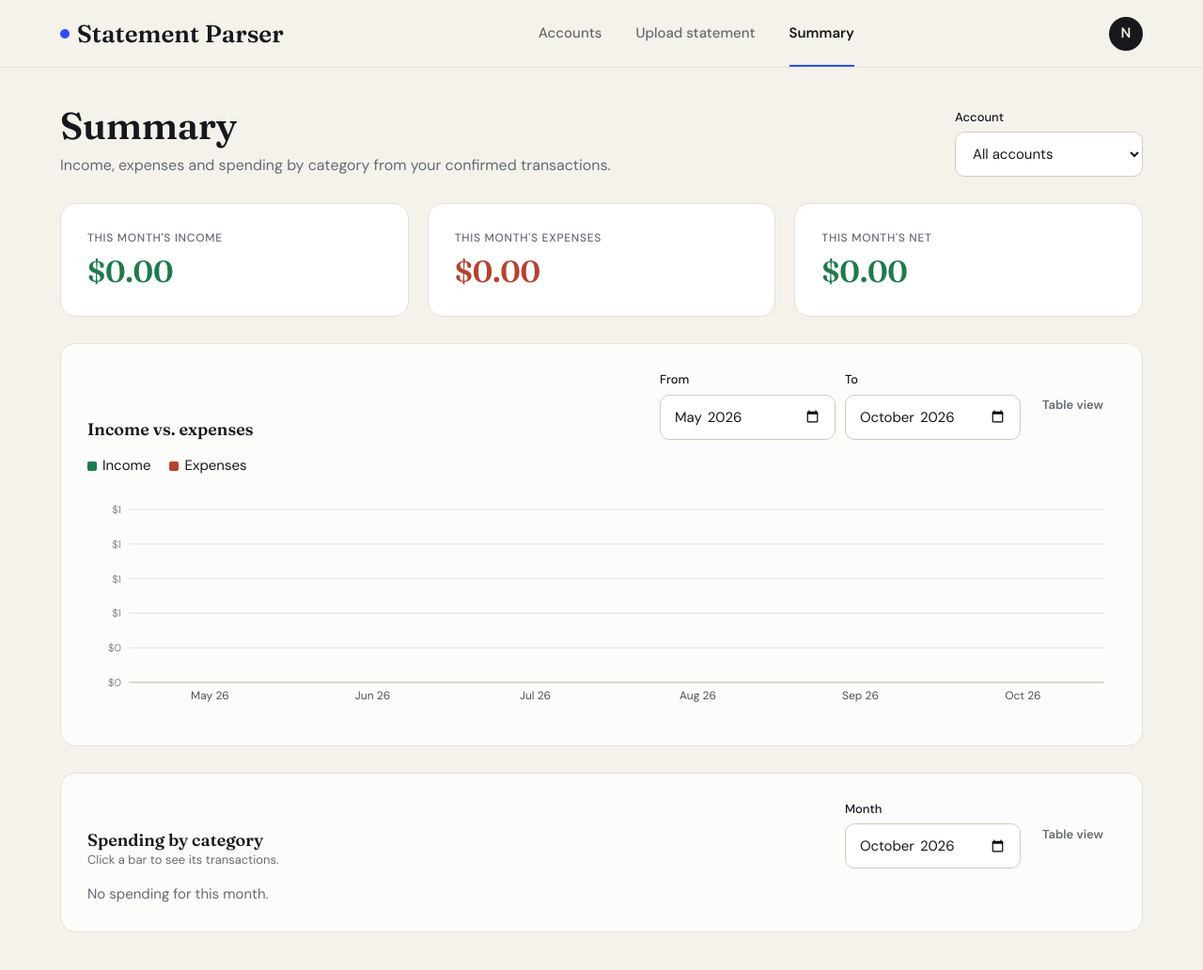
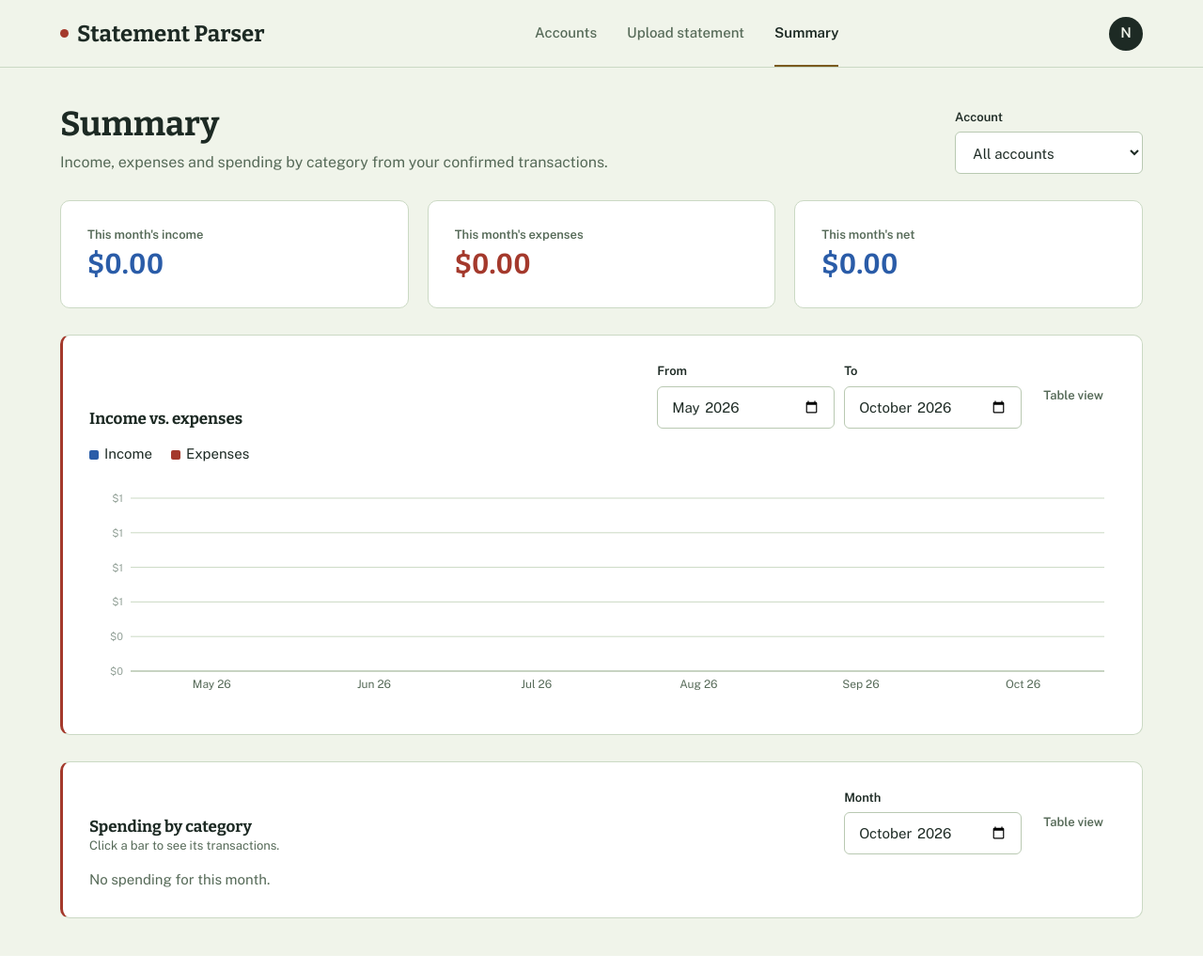
Before and after one commit to AliAliAljasim/tide-finance-tracker, a Flask app: page /summary in a window 1280 px wide. Shown: the whole page at 94% size. Run offline with Flask 3, Linux system fonts and the light colour scheme; the visitor is signed in with stand-in values (Sample User, id 1); data that the repository does not hold is empty.

Commit message:
Redesign: give the app a distinct visual identity ("The Ledger")
Replaces the generic card-and-pill look with an identity grounded in the
product's own subject matter — turning a bank statement into kept
ledger entries:

- Color: pale ledger-paper green background, white index-card surfaces,
  deep ledger ink, and a single red ('--neg') reserved for debits and
  errors — reviving the old bookkeeping idiom 'in the red' instead of
  a generic red/green positive-negative convention. Credits use a
  validated blue-black ledger-ink blue ('--pos': #2A5CA8) rather than
  the clichéd fintech green; both the UI and the summary charts share
  this same pair (validated via the dataviz skill's palette checker —
  plain dark ink failed the categorical lightness/chroma checks as a
  chart mark, which is why credits are ink-blue and not literal black).
- Type: Bitter (slab serif, statement-letterhead character) for
  headings, Public Sans (the US forms typeface) for UI/body — two
  clearly distinct families. Money is always tabular-figure and
  right-aligned rather than switched to a decorative monospace face.
- Components: a new .ledger-card/.table-card treatment (the red margin
  rule printed down the side of real ledger paper) on every panel that
  holds line-item data; a .stamp component (the one deliberately
  all-caps, inked, rotated mark in the whole UI) for a statement's
  Confirmed/Failed state, replacing generic status pills for just that
  moment; tighter corner radii so cards read as paper, not SaaS tiles;
  no shadows or gradients anywhere.
- Copy: removed the middle-dot-joined meta strings and em-dash labels
  in the auth panels, status list, and chart tooltips in favor of
  plain sentence-case copy.
- Contrast re-checked by hand (WCAG) after the palette swap; --muted
  darkened from an initial pick that measured 4.18:1 to 5.1:1+ against
  both the paper and white surfaces. prefers-reduced-motion is
  respected globally.

Backend untouched — no app.py/test changes; all 47 tests still pass.

```diff
--- a/static/css/app.css
+++ b/static/css/app.css
@@ -1,21 +1,24 @@
 :root {
-  --ground: #F5F2EB;
-  --surface: #FFFFFF;
-  --ink: #16181D;
-  --muted: #666A72;
-  --line: #E6E1D6;
-  --line-soft: #F0ECE2;
-  --track: #EFEBE0;
-  --border-input: #D2CCBD;
-  --accent: #2F4BFF;
+  /* "The Ledger" — pale accounting-pad paper, ink, and a single red rule
+     for debits (the old bookkeeping idiom: "in the red"). Credits and
+     success states stay in ordinary ink; there is no separate green. */
+  --ground: #F0F4EA;        /* ledger-paper green */
+  --surface: #FFFFFF;       /* index-card white */
+  --ink: #1D2A24;           /* ledger ink */
+  --muted: #566A58;         /* faded ink */
+  --line: #CBD9C4;          /* pale rule line */
+  --line-soft: #DEE8D8;
+  --track: #E3EBDD;
+  --border-input: #B9C9B2;
+  --accent: #7A5A1E;        /* brass ink — links, primary actions, stamps */
   --accent-ink: #FFFFFF;
-  --pos: #1F7A4D;
-  --neg: #B4432F;
-  --font-display: 'Fraunces', Georgia, serif;
-  --font-body: 'DM Sans', system-ui, sans-serif;
-  --font-mono: 'DM Mono', ui-monospace, monospace;
-  --radius: 16px;
-  --radius-sm: 10px;
+  --pos: #2A5CA8;           /* credits: blue-black ledger ink, not green */
+  --neg: #A4392C;           /* debits/errors: ledger red */
+  --font-display: 'Bitter', Georgia, serif;
+  --font-body: 'Public Sans', system-ui, sans-serif;
+  --font-mono: 'Public Sans', system-ui, sans-serif;
+  --radius: 10px;
+  --radius-sm: 6px;
 }
 
 * { margin: 0; padding: 0; box-sizing: border-box; }
@@ -25,12 +28,13 @@ button, input, select, textarea { font-family: inherit; font-size: inherit; colo
 .hidden { display: none !important; }
 @keyframes spin { to { transform: rotate(360deg); } }
 :focus-visible { outline: 2px solid var(--accent); outline-offset: 2px; }
+@media (prefers-reduced-motion: reduce) { * { animation-duration: .001ms !important; transition-duration: .001ms !important; } }
 
 /* Header */
 .site-header { height: 72px; padding: 0 64px; display: flex; align-items: center; justify-content: space-between; border-bottom: 1px solid var(--line); background: var(--ground); }
-.brand { font: 600 26px var(--font-display); text-decoration: none; display: flex; align-items: center; gap: 8px; }
-.brand::before { content: ''; width: 10px; height: 10px; border-radius: 50%; background: var(--accent); }
-.site-nav { display: flex; gap: 36px; align-self: stretch; }
+.brand { font: 700 24px var(--font-display); text-decoration: none; display: flex; align-items: center; gap: 9px; }
+.brand::before { content: ''; width: 9px; height: 9px; border-radius: 50%; background: var(--neg); }
+.site-nav { display: flex; gap: 32px; align-self: stretch; }
 .site-nav a { display: flex; align-items: center; font-weight: 500; color: var(--muted); text-decoration: none; border-bottom: 2px solid transparent; padding-top: 2px; }
 .site-nav a.active { color: var(--ink); font-weight: 600; border-bottom-color: var(--accent); }
 .site-nav a:hover { color: var(--ink); }
@@ -38,33 +42,39 @@ button, input, select, textarea { font-family: inherit; font-size: inherit; colo
 .user-menu { position: relative; }
 .user-menu summary { list-style: none; width: 36px; height: 36px; border-radius: 50%; background: var(--ink); color: var(--ground); font-weight: 600; display: flex; align-items: center; justify-content: center; cursor: pointer; }
 .user-menu summary::-webkit-details-marker { display: none; }
-.user-menu-list { position: absolute; right: 0; top: 46px; min-width: 180px; background: var(--surface); border: 1px solid var(--line); border-radius: 12px; padding: 6px; box-shadow: 0 8px 24px rgba(22,24,29,.10); z-index: 50; }
-.user-menu-list a { display: block; padding: 10px 12px; border-radius: 8px; text-decoration: none; font-weight: 500; }
+.user-menu-list { position: absolute; right: 0; top: 46px; min-width: 180px; background: var(--surface); border: 1px solid var(--line); border-radius: var(--radius-sm); padding: 6px; box-shadow: 0 8px 24px rgba(29,42,36,.12); z-index: 50; }
+.user-menu-list a { display: block; padding: 10px 12px; border-radius: 6px; text-decoration: none; font-weight: 500; }
 .user-menu-list a:hover { background: var(--ground); }
 .user-menu-list a.danger { color: var(--neg); }
 
 .page { padding: 40px 64px; }
 .page-head { display: flex; align-items: flex-end; justify-content: space-between; gap: 24px; margin-bottom: 28px; }
-.page-title { font: 600 40px/1.1 var(--font-display); letter-spacing: -.01em; margin-bottom: 8px; }
+.page-title { font: 700 36px/1.15 var(--font-display); letter-spacing: -.005em; margin-bottom: 8px; }
 .page-sub { color: var(--muted); font-size: 16px; }
 .page-actions { display: flex; gap: 10px; align-items: center; flex-wrap: wrap; }
 
 /* Primitives */
 .card { background: var(--surface); border: 1px solid var(--line); border-radius: var(--radius); padding: 24px; }
 .card-lg { padding: 28px; }
-.label { font: 500 12px var(--font-body); letter-spacing: .06em; text-transform: uppercase; color: var(--muted); }
-.stat-value { font: 600 32px var(--font-display); letter-spacing: -.01em; margin-top: 8px; }
+/* A ledger-row card: the printed red margin rule down the left edge of
+   real accounting paper, reserved for panels that hold line items. */
+.ledger-card { border-left: 3px solid var(--neg); padding-left: 21px; }
+/* Same margin rule, no extra inset — for a card that wraps a table, whose
+   own cell padding already provides the spacing. */
+.table-card { border-left: 3px solid var(--neg); }
+.label { font: 600 13px var(--font-body); color: var(--muted); }
+.stat-value { font: 700 30px var(--font-display); letter-spacing: -.005em; margin-top: 6px; font-variant-numeric: tabular-nums; }
 .stat-sub { font-size: 13px; color: var(--muted); margin-top: 6px; }
-.mono { font-family: var(--font-mono); font-size: 14px; }
+.mono { font-variant-numeric: tabular-nums; }
 .pos { color: var(--pos); } .neg { color: var(--neg); } .muted { color: var(--muted); }
 .link { color: var(--accent); font-weight: 600; font-size: 14px; text-decoration: none; }
 .link:hover { text-decoration: underline; }
 .row { display: flex; gap: 24px; }
 .stack { display: flex; flex-direction: column; gap: 16px; }
 
-.btn { font: 600 14px var(--font-body); border-radius: var(--radius-sm); padding: 12px 18px; cursor: pointer; border: 1px solid transparent; text-decoration: none; display: inline-flex; align-items: center; justify-content: center; gap: 8px; }
+.btn { font: 600 14px var(--font-body); border-radius: var(--radius-sm); padding: 12px 18px; cursor: pointer; border: 1px solid transparent; text-decoration: none; display: inline-flex; align-items: center; justify-content: center; gap: 8px; transition: filter .12s ease, background-color .12s ease; }
 .btn-primary { background: var(--accent); color: var(--accent-ink); }
-.btn-primary:hover { filter: brightness(.92); }
+.btn-primary:hover { filter: brightness(1.12); }
 .btn-outline { background: var(--surface); color: var(--ink); border-color: var(--border-input); padding: 11px 17px; }
 .btn-outline:hover { background: var(--ground); }
 .btn-danger { background: var(--neg); color: #fff; }
@@ -74,7 +84,7 @@ button, input, select, textarea { font-family: inherit; font-size: inherit; colo
 .btn-block { width: 100%; }
 
 .field { display: block; }
-.field > span, .field-label { display: block; font-weight: 500; font-size: 13px; margin-bottom: 6px; }
+.field > span, .field-label { display: block; font-weight: 600; font-size: 13px; margin-bottom: 6px; }
 .input, .select, .textarea { width: 100%; font: 400 15px var(--font-body); background: var(--surface); border: 1px solid var(--border-input); border-radius: var(--radius-sm); padding: 12px 14px; }
 .input:focus, .select:focus, .textarea:focus { outline: 2px solid var(--accent); outline-offset: 0; border-color: var(--accent); }
 .textarea { resize: vertical; line-height: 1.5; }
--- a/static/js/accounts.js
+++ b/static/js/accounts.js
@@ -32,7 +32,7 @@ async function loadAccounts() {
         const balanceClass = isCard ? (a.current_balance > 0 ? 'neg' : 'pos') : (a.current_balance < 0 ? 'neg' : 'pos');
         const balanceLabel = isCard ? 'Balance owed' : 'Current balance';
         return `
-        <div class="card card-lg account-card" style="width:280px;">
+        <div class="card card-lg ledger-card account-card" style="width:280px;">
             <div class="label">${TYPE_LABELS[a.type] || a.type}</div>
             <a href="/accounts/${a._id}" class="link" style="font:600 20px var(--font-display);color:var(--ink);text-decoration:none;display:block;margin-top:4px;">${escapeHtml(a.name)}</a>
             <div class="muted" style="font-size:13px;margin-top:2px;">${escapeHtml(a.institution || 'No institution set')}</div>
--- a/static/js/summary.js
+++ b/static/js/summary.js
@@ -151,7 +151,10 @@ function renderMonthlyChart(months) {
     </svg>`;
 
     const tips = {};
-    months.forEach((m, i) => { tips[`inc-${i}`] = `${monthLabel(m.month)} &middot; Income ${money(m.income)}`; tips[`exp-${i}`] = `${monthLabel(m.month)} &middot; Expenses ${money(m.expenses)}`; });
+    months.forEach((m, i) => {
+        tips[`inc-${i}`] = `${monthLabel(m.month)}<br>Income ${money(m.income)}`;
+        tips[`exp-${i}`] = `${monthLabel(m.month)}<br>Expenses ${money(m.expenses)}`;
+    });
     container.querySelectorAll('[data-tip]').forEach(el => {
         el.addEventListener('mousemove', evt => showTooltip(evt, tips[el.dataset.tip]));
         el.addEventListener('mouseleave', hideTooltip);
@@ -247,8 +250,8 @@ function renderCategoryChart(rows, month) {
         const row = rows[Number(el.dataset.idx)];
         el.addEventListener('mousemove', evt => {
             const tip = row.category_id
-                ? `${escapeHtml(row.category)} &middot; ${money(row.total)}`
-                : `${escapeHtml(row.category)} &middot; ${money(row.total)}<br>${(row.breakdown || []).map(b => `${escapeHtml(b.category)}: ${money(b.total)}`).join('<br>')}`;
+                ? `${escapeHtml(row.category)}<br>${money(row.total)}`
+                : `${escapeHtml(row.category)}<br>${money(row.total)}<br>${(row.breakdown || []).map(b => `${escapeHtml(b.category)}: ${money(b.total)}`).join('<br>')}`;
             showTooltip(evt, tip);
         });
         el.addEventListener('mouseleave', hideTooltip);
@@ -261,7 +264,7 @@ function renderCategoryChart(rows, month) {
 async function loadDrilldown(row, month) {
     const res = await fetch(`/api/summary/categories/transactions?month=${month}&category_id=${row.category_id}&account=${currentAccount()}`);
     const data = await res.json();
-    document.getElementById('drilldownTitle').textContent = `${row.category} — ${monthLabel(month)}`;
+    document.getElementById('drilldownTitle').textContent = `${row.category} in ${monthLabel(month)}`;
     document.getElementById('drilldownBody').innerHTML = (data.transactions || []).map(t => `
         <tr><td class="mono">${escapeHtml(t.date)}</td><td>${escapeHtml(t.description)}</td><td class="num">${money(t.amount)}</td></tr>
     `).join('') || '<tr><td colspan="3" class="muted">No transactions.</td></tr>';
--- a/templates/account_detail.html
+++ b/templates/account_detail.html
@@ -16,7 +16,7 @@
         </div>
     </div>
 
-    <div class="card" style="padding:0;overflow-x:auto;">
+    <div class="card table-card" style="padding:0;overflow-x:auto;">
         <table class="table">
             <thead>
                 <tr><th>Date</th><th>Description</th><th>Category</th><th class="num">Amount</th><th>Type</th><th class="num">Balance</th></tr>
--- a/templates/base.html
+++ b/templates/base.html
@@ -6,7 +6,7 @@
     <title>{% block title %}Statement Parser{% endblock %}</title>
     <link rel="preconnect" href="https://fonts.googleapis.com">
     <link rel="preconnect" href="https://fonts.gstatic.com" crossorigin>
-    <link href="https://fonts.googleapis.com/css2?family=DM+Mono:wght@400;500&family=DM+Sans:wght@400;500;600&family=Fraunces:opsz,wght@9..144,400;9..144,600&display=swap" rel="stylesheet">
+    <link href="https://fonts.googleapis.com/css2?family=Bitter:wght@400;600;700&family=Public+Sans:wght@400;500;600;700&display=swap" rel="stylesheet">
     <link rel="stylesheet" href="{{ url_for('static', filename='css/app.css') }}">
     {% block head %}{% endblock %}
 </head>
--- a/templates/forgot_password.html
+++ b/templates/forgot_password.html
@@ -6,7 +6,7 @@
     <title>Reset your password - Statement Parser</title>
     <link rel="preconnect" href="https://fonts.googleapis.com">
     <link rel="preconnect" href="https://fonts.gstatic.com" crossorigin>
-    <link href="https://fonts.googleapis.com/css2?family=DM+Mono:wght@400;500&family=DM+Sans:wght@400;500;600&family=Fraunces:opsz,wght@9..144,400;9..144,600&display=swap" rel="stylesheet">
+    <link href="https://fonts.googleapis.com/css2?family=Bitter:wght@400;600;700&family=Public+Sans:wght@400;500;600;700&display=swap" rel="stylesheet">
     <link rel="stylesheet" href="{{ url_for('static', filename='css/app.css') }}">
     <link rel="stylesheet" href="{{ url_for('static', filename='css/auth.css') }}">
 </head>
--- a/templates/login.html
+++ b/templates/login.html
@@ -6,7 +6,7 @@
     <title>Sign in - Statement Parser</title>
     <link rel="preconnect" href="https://fonts.googleapis.com">
     <link rel="preconnect" href="https://fonts.gstatic.com" crossorigin>
-    <link href="https://fonts.googleapis.com/css2?family=DM+Mono:wght@400;500&family=DM+Sans:wght@400;500;600&family=Fraunces:opsz,wght@9..144,400;9..144,600&display=swap" rel="stylesheet">
+    <link href="https://fonts.googleapis.com/css2?family=Bitter:wght@400;600;700&family=Public+Sans:wght@400;500;600;700&display=swap" rel="stylesheet">
     <link rel="stylesheet" href="{{ url_for('static', filename='css/app.css') }}">
     <link rel="stylesheet" href="{{ url_for('static', filename='css/auth.css') }}">
 </head>
@@ -18,7 +18,7 @@
                 <h2 class="auth-headline">Upload a statement, get transactions back.</h2>
                 <p class="auth-lede">AI reads your PDF or scanned statement so you don't have to retype it.</p>
             </div>
-            <div class="auth-foot mono">PDF &middot; JPG &middot; PNG &middot; AI-parsed</div>
+            <div class="auth-foot">Works with PDF, JPG and PNG statements.</div>
         </aside>
 
         <main class="auth-main">
--- a/templates/reset_password.html
+++ b/templates/reset_password.html
@@ -6,7 +6,7 @@
     <title>Set a new password - Statement Parser</title>
     <link rel="preconnect" href="https://fonts.googleapis.com">
     <link rel="preconnect" href="https://fonts.gstatic.com" crossorigin>
-    <link href="https://fonts.googleapis.com/css2?family=DM+Mono:wght@400;500&family=DM+Sans:wght@400;500;600&family=Fraunces:opsz,wght@9..144,400;9..144,600&display=swap" rel="stylesheet">
+    <link href="https://fonts.googleapis.com/css2?family=Bitter:wght@400;600;700&family=Public+Sans:wght@400;500;600;700&display=swap" rel="stylesheet">
     <link rel="stylesheet" href="{{ url_for('static', filename='css/app.css') }}">
     <link rel="stylesheet" href="{{ url_for('static', filename='css/auth.css') }}">
 </head>
--- a/templates/review.html
+++ b/templates/review.html
@@ -5,7 +5,7 @@
     <div class="page-head">
         <div>
             <h1 class="page-title">Review transactions</h1>
-            <p class="page-sub" id="reviewSub">Check the parsed rows below. Red rows failed balance/date validation; amber rows look like duplicates &mdash; flagged rows need a look before you confirm.</p>
+            <p class="page-sub" id="reviewSub">Check the parsed rows below. Red rows failed balance or date validation. Amber rows look like duplicates. Fix what needs fixing before you confirm.</p>
         </div>
         <div class="page-actions">
             <button type="button" id="addRowBtn" class="btn btn-outline">+ Add row</button>
@@ -16,7 +16,7 @@
 
     <div id="statementBanner" class="card hidden" style="margin-bottom:20px;border-color:var(--neg);"></div>
 
-    <div class="card" style="padding:0;overflow-x:auto;">
+    <div class="card table-card" style="padding:0;overflow-x:auto;">
         <table class="table" id="txTable">
             <thead>
                 <tr>
--- a/templates/signup.html
+++ b/templates/signup.html
@@ -6,7 +6,7 @@
     <title>Create your account - Statement Parser</title>
     <link rel="preconnect" href="https://fonts.googleapis.com">
     <link rel="preconnect" href="https://fonts.gstatic.com" crossorigin>
-    <link href="https://fonts.googleapis.com/css2?family=DM+Mono:wght@400;500&family=DM+Sans:wght@400;500;600&family=Fraunces:opsz,wght@9..144,400;9..144,600&display=swap" rel="stylesheet">
+    <link href="https://fonts.googleapis.com/css2?family=Bitter:wght@400;600;700&family=Public+Sans:wght@400;500;600;700&display=swap" rel="stylesheet">
     <link rel="stylesheet" href="{{ url_for('static', filename='css/app.css') }}">
     <link rel="stylesheet" href="{{ url_for('static', filename='css/auth.css') }}">
 </head>
@@ -18,7 +18,7 @@
                 <h2 class="auth-headline">Your statements, parsed automatically.</h2>
                 <p class="auth-lede">Create an account to upload bank statements and let AI extract the transactions.</p>
             </div>
-            <div class="auth-foot mono">Private to you &middot; Passwords are hashed</div>
+            <div class="auth-foot">Only you can see your statements. Passwords are hashed, never stored in plain text.</div>
         </aside>
 
         <main class="auth-main">
--- a/templates/summary.html
+++ b/templates/summary.html
@@ -4,16 +4,18 @@
 <style>
   .viz-root {
     color-scheme: light;
-    --surface-1: #fcfcfb;
-    --text-primary: #0b0b0b;
-    --text-secondary: #52514e;
-    --text-muted: #898781;
-    --grid-line: #e1e0d9;
-    --axis-line: #c3c2b7;
-    --series-income: #1F7A4D;
-    --series-expense: #B4432F;
+    --surface-1: var(--surface);
+    --text-primary: var(--ink);
+    --text-secondary: var(--muted);
+    --text-muted: #94A299;
+    --grid-line: var(--line);
+    --axis-line: #A9BBA2;
+    /* Same ledger convention as everywhere else: credits in blue-black ink,
+       debits in red — no separate green for "positive." */
+    --series-income: var(--pos);
+    --series-expense: var(--neg);
     --cat-1: #2a78d6; --cat-2: #eb6834; --cat-3: #1baf7a; --cat-4: #eda100;
-    --cat-5: #e87ba4; --cat-6: #008300; --cat-7: #4a3aa7; --cat-other: #898781;
+    --cat-5: #e87ba4; --cat-6: #008300; --cat-7: #4a3aa7; --cat-other: var(--muted);
   }
   .viz-card { background: var(--surface-1); }
   .viz-legend { display: flex; gap: 20px; align-items: center; flex-wrap: wrap; }
@@ -61,10 +63,10 @@
         </div>
     </div>
 
-    <div class="card card-lg viz-card" style="margin-bottom:28px;">
+    <div class="card card-lg viz-card table-card" style="margin-bottom:28px;">
         <div class="page-head" style="margin-bottom:16px;">
             <div>
-                <h2 style="font:600 18px var(--font-display);">Income vs. expenses</h2>
+                <h2 style="font:700 17px var(--font-display);">Income vs. expenses</h2>
             </div>
             <div class="page-actions">
                 <label class="field"><span>From</span><input type="month" id="monthlyFrom" class="input"></label>
@@ -83,10 +85,10 @@
         </table>
     </div>
 
-    <div class="card card-lg viz-card">
+    <div class="card card-lg viz-card table-card">
         <div class="page-head" style="margin-bottom:16px;">
             <div>
-                <h2 style="font:600 18px var(--font-display);">Spending by category</h2>
+                <h2 style="font:700 17px var(--font-display);">Spending by category</h2>
                 <p class="page-sub" style="font-size:13px;">Click a bar to see its transactions.</p>
             </div>
             <div class="page-actions">
@@ -101,7 +103,7 @@
         </table>
 
         <div id="categoryDrilldown" class="hidden" style="margin-top:20px;border-top:1px solid var(--line);padding-top:16px;">
-            <h3 id="drilldownTitle" style="font:600 15px var(--font-body);margin-bottom:10px;"></h3>
+            <h3 id="drilldownTitle" style="font:700 15px var(--font-body);margin-bottom:10px;"></h3>
             <table class="table" id="drilldownTable">
                 <thead><tr><th>Date</th><th>Description</th><th class="num">Amount</th></tr></thead>
                 <tbody id="drilldownBody"></tbody>
--- a/templates/upload.html
+++ b/templates/upload.html
@@ -44,8 +44,8 @@
             </form>
         </div>
 
-        <div class="card card-lg" style="flex:1;">
-            <h2 style="font:600 18px var(--font-display);margin-bottom:12px;">Recent statements</h2>
+        <div class="card card-lg table-card" style="flex:1;">
+            <h2 style="font:700 17px var(--font-display);margin-bottom:12px;">Recent statements</h2>
             <table class="table" id="statementsTable">
                 <thead>
                     <tr><th>Uploaded</th><th>Account</th><th>Status</th><th></th></tr>
```
Also changed, not shown: other parts of static/css/app.css (+24 -12 lines), static/css/auth.css (+4 -4 lines), static/js/review.js (+5 -5 lines), static/js/upload.js (+6 -3 lines).
